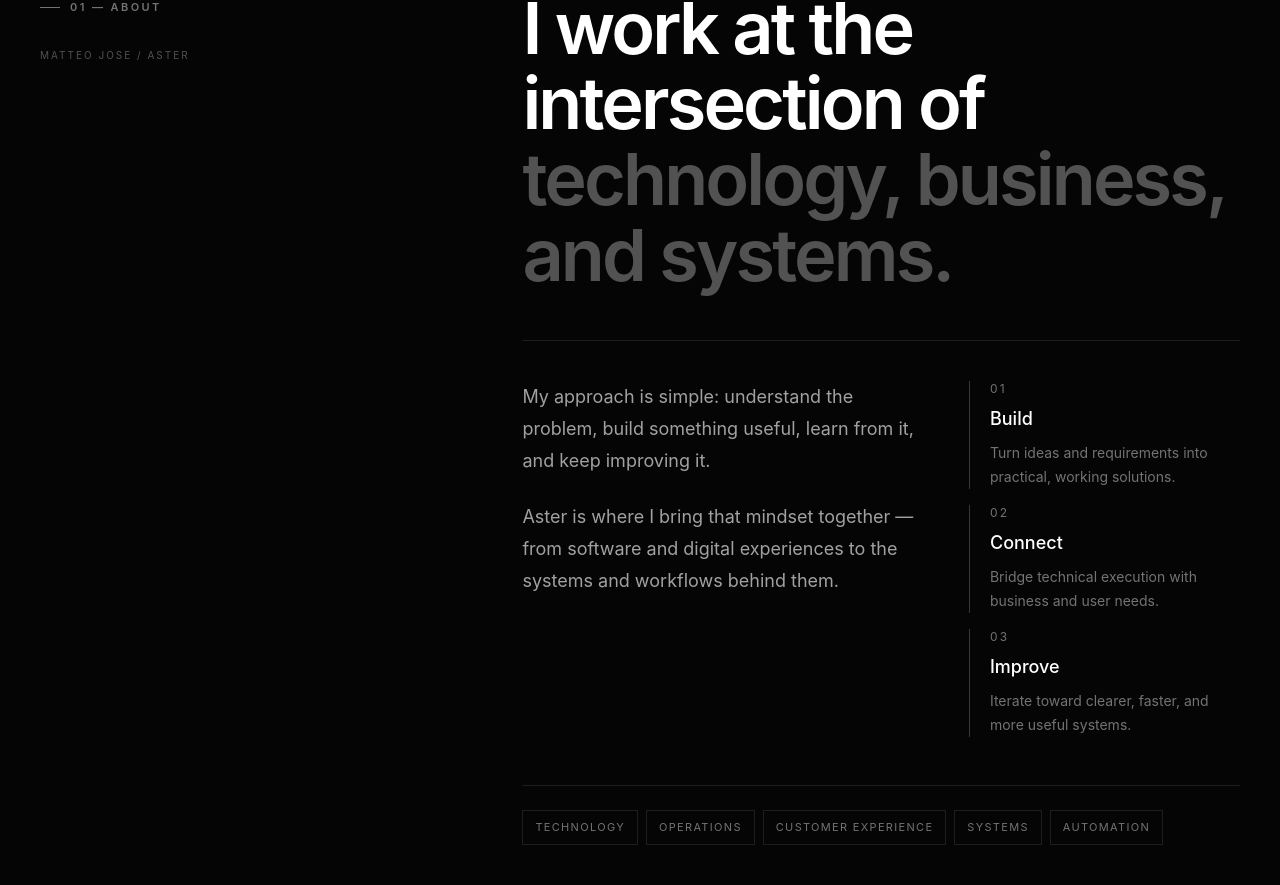
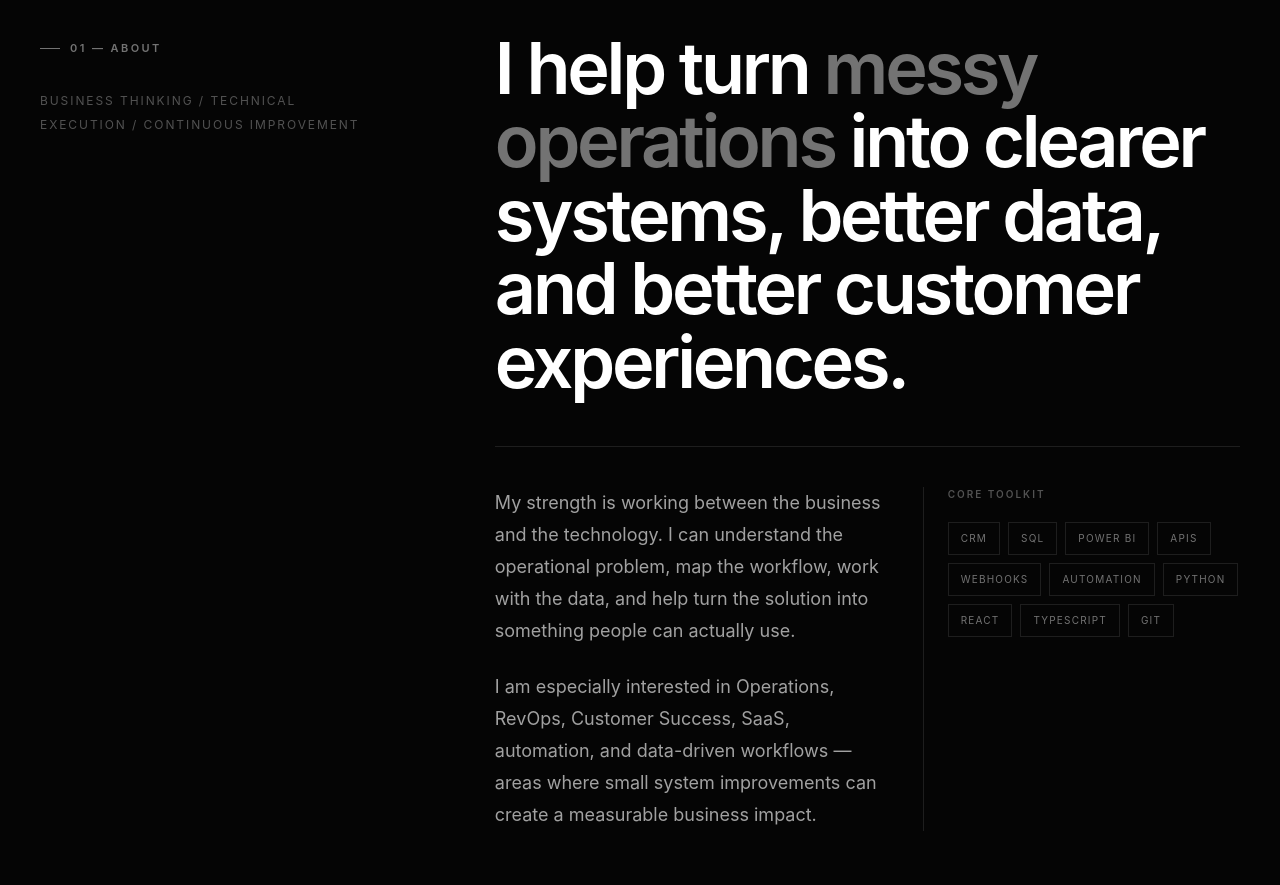
Before and after one commit to matteojose3112-bit/aster, a React app in the folder portfolio/: page / in a window 1280 px wide. Shown: the part 1139-2024 px from the top of the page. Built offline with nearby package versions, Linux system fonts and the light colour scheme; the HTML template or start-up script is replaced by a standard one.

Commit message:
Redesign About section as professional value proposition

```diff
--- a/portfolio/src/components/layout/sections/About.tsx
+++ b/portfolio/src/components/layout/sections/About.tsx
@@ -1,69 +1,62 @@
 function About() {
+  const valueProps = [
+    { number: "01", title: "Think in systems", text: "I look for the bottleneck behind the task — then design a clearer process, workflow, or system around it." },
+    { number: "02", title: "Connect the dots", text: "I bridge business goals, customer needs, data, and technology instead of treating them as separate problems." },
+    { number: "03", title: "Automate the repeatable", text: "I use CRM workflows, APIs, SQL, dashboards, and automation to reduce manual work and improve visibility." },
+    { number: "04", title: "Measure what matters", text: "The goal is not more tools. It is better decisions, faster execution, stronger customer outcomes, and scalable operations." },
+  ];
+
   return (
     <section id="about" className="relative overflow-hidden px-6 py-32 lg:px-10">
       <div className="mx-auto max-w-7xl">
-        <div className="grid gap-14 lg:grid-cols-[0.7fr_1.3fr] lg:gap-24">
+        <div className="border-t border-white/10 pt-10">
+          <div className="grid gap-14 lg:grid-cols-[0.65fr_1.35fr] lg:gap-24">
             <div>
               <p className="aster-section-label">01 — About</p>
-            <div className="mt-8 text-[10px] uppercase tracking-[0.2em] text-neutral-600">
-              Matteo Jose / Aster
-            </div>
+              <p className="mt-8 max-w-xs text-xs uppercase leading-6 tracking-[0.16em] text-neutral-600">
+                Business thinking / technical execution / continuous improvement
+              </p>
             </div>
 
             <div>
-            <h2 className="max-w-5xl text-4xl font-semibold leading-[1.05] tracking-[-0.04em] text-white md:text-6xl lg:text-7xl">
-              I work at the intersection of
-              <span className="text-neutral-600"> technology, business, and systems.</span>
+              <h2 className="max-w-6xl text-4xl font-semibold leading-[1.02] tracking-[-0.045em] text-white md:text-6xl lg:text-7xl">
+                I help turn <span className="text-neutral-500">messy operations</span> into clearer systems, better data, and better customer experiences.
               </h2>
 
-            <div className="mt-12 grid gap-10 border-t border-white/10 pt-10 md:grid-cols-[1.2fr_0.8fr]">
+              <div className="mt-12 grid gap-10 border-t border-white/10 pt-10 md:grid-cols-[1.1fr_0.9fr]">
                 <div className="space-y-6 text-base leading-8 text-neutral-400 md:text-lg">
                   <p>
-                  My approach is simple: understand the problem, build something
-                  useful, learn from it, and keep improving it.
+                    My strength is working between the business and the technology. I can understand the operational problem, map the workflow, work with the data, and help turn the solution into something people can actually use.
                   </p>
                   <p>
-                  Aster is where I bring that mindset together — from software and
-                  digital experiences to the systems and workflows behind them.
+                    I am especially interested in Operations, RevOps, Customer Success, SaaS, automation, and data-driven workflows — areas where small system improvements can create a measurable business impact.
                   </p>
                 </div>
 
-              <div className="grid gap-4">
-                <div className="border-l border-white/20 pl-5">
-                  <p className="text-xs uppercase tracking-[0.18em] text-neutral-500">01</p>
-                  <h3 className="mt-2 text-lg font-medium text-white">Build</h3>
-                  <p className="mt-2 text-sm leading-6 text-neutral-500">
-                    Turn ideas and requirements into practical, working solutions.
-                  </p>
-                </div>
-                <div className="border-l border-white/20 pl-5">
-                  <p className="text-xs uppercase tracking-[0.18em] text-neutral-500">02</p>
-                  <h3 className="mt-2 text-lg font-medium text-white">Connect</h3>
-                  <p className="mt-2 text-sm leading-6 text-neutral-500">
-                    Bridge technical execution with business and user needs.
-                  </p>
-                </div>
-                <div className="border-l border-white/20 pl-5">
-                  <p className="text-xs uppercase tracking-[0.18em] text-neutral-500">03</p>
-                  <h3 className="mt-2 text-lg font-medium text-white">Improve</h3>
-                  <p className="mt-2 text-sm leading-6 text-neutral-500">
-                    Iterate toward clearer, faster, and more useful systems.
-                  </p>
+                <div className="border-l border-white/10 pl-6">
+                  <p className="text-[10px] font-semibold uppercase tracking-[0.2em] text-neutral-600">Core toolkit</p>
+                  <div className="mt-5 flex flex-wrap gap-2">
+                    {["CRM", "SQL", "Power BI", "APIs", "Webhooks", "Automation", "Python", "React", "TypeScript", "Git"].map((skill) => (
+                      <span key={skill} className="border border-white/10 px-3 py-2 text-[10px] uppercase tracking-[0.12em] text-neutral-500 transition hover:border-white/30 hover:text-neutral-200">
+                        {skill}
+                      </span>
+                    ))}
                   </div>
                 </div>
               </div>
 
-            <div className="mt-12 flex flex-wrap gap-2 border-t border-white/10 pt-6">
-              {["Technology", "Operations", "Customer Experience", "Systems", "Automation"].map(
-                (skill) => (
-                  <span
-                    key={skill}
-                    className="border border-white/10 px-3 py-2 text-[11px] uppercase tracking-[0.12em] text-neutral-500 transition hover:border-white/30 hover:text-neutral-200"
-                  >
-                    {skill}
-                  </span>
-                ),
-              )}
+              <div className="mt-14 grid border-y border-white/10 md:grid-cols-2">
+                {valueProps.map((item, index) => (
+                  <div key={item.number} className={`group p-7 md:p-8 ${index % 2 === 0 ? "md:border-r md:border-white/10" : ""} ${index < 2 ? "border-b border-white/10" : ""}`}>
+                    <div className="flex items-start justify-between gap-6">
+                      <span className="text-[10px] tracking-[0.18em] text-neutral-600">{item.number}</span>
+                      <span className="text-neutral-700 transition group-hover:text-neutral-400">↗</span>
+                    </div>
+                    <h3 className="mt-10 text-xl font-medium tracking-[-0.02em] text-white">{item.title}</h3>
+                    <p className="mt-3 max-w-md text-sm leading-6 text-neutral-500">{item.text}</p>
+                  </div>
+                ))}
+              </div>
             </div>
           </div>
         </div>
```
Lines whose indentation alone changed are shown as unchanged.
